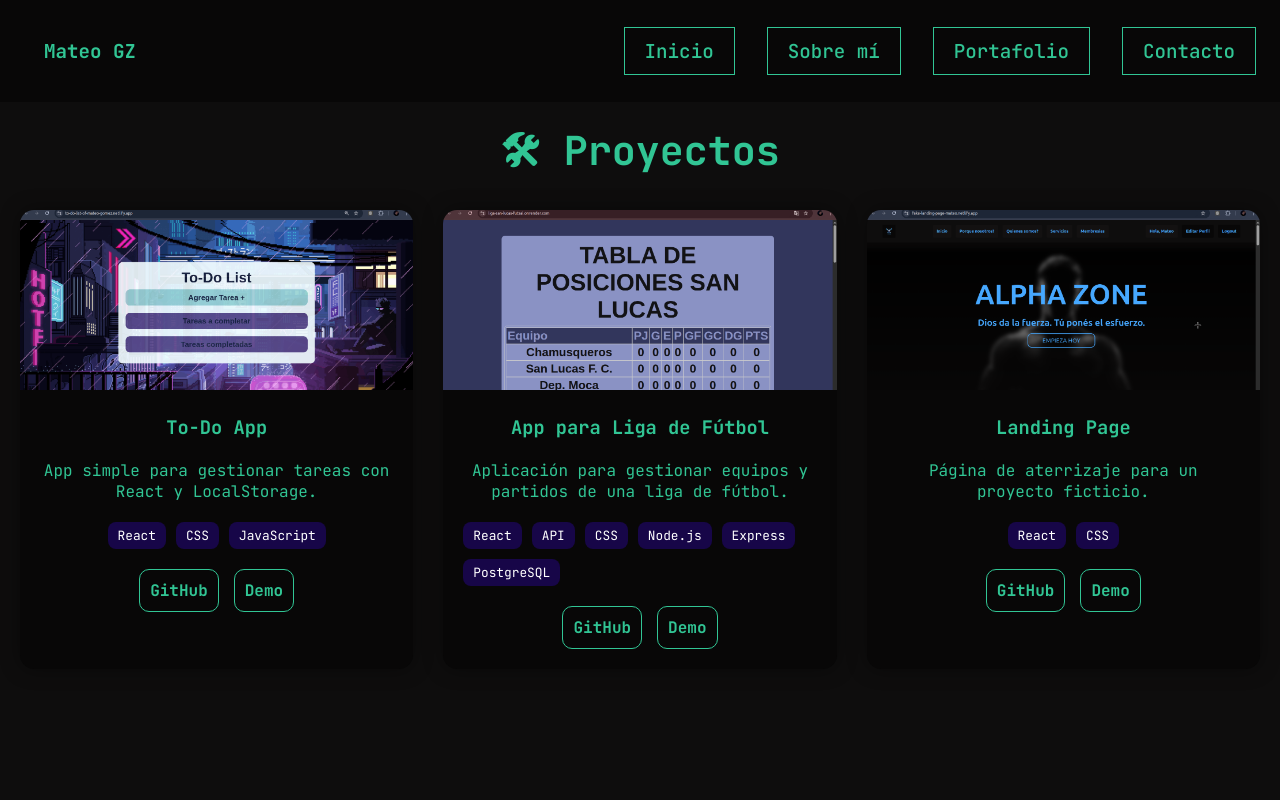
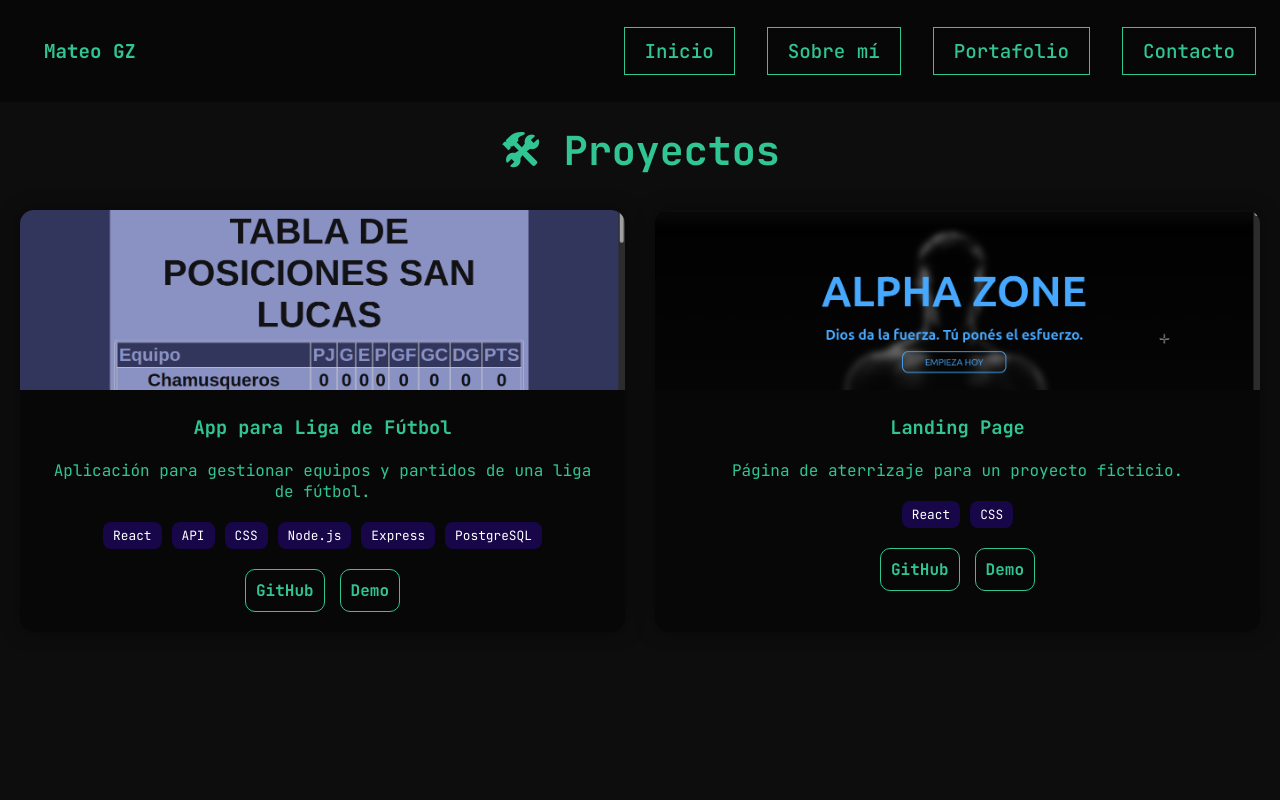
Before and after one commit to mateo-gz/PORTAFOLIO-PERSONAL, a React (Vite) app: page /portafolio in a window 1280 px wide. Shown: the top 800 px of the page. Built offline with nearby package versions, Linux system fonts and the light colour scheme.

Commit message:
QUITANDO LA TODO LIST DE PROYECTOS

```diff
--- a/src/App.css
+++ b/src/App.css
@@ -634,10 +634,6 @@ body {
   background-position: center;
 }
 
-.terminal {
-
-}
-
 .terminal-contenedor-terminal {
   height: 90%;
 }
--- a/src/pages/portfolio.jsx
+++ b/src/pages/portfolio.jsx
@@ -3,14 +3,6 @@ import ProjectCard from '../components/projectCard';
 
 const Portfolio = () => {
   const projects = [
-    {
-      title: 'To-Do App',
-      description: 'App simple para gestionar tareas con React y LocalStorage.',
-      tech: ['React', 'CSS', 'JavaScript'],
-      image: '/todo.png',
-      github: 'https://github.com/mateo-gz/To-Do-List',
-      demo: 'https://to-do-list-of-mateo-gomez.netlify.app/'
-    },
     {
       title: 'App para Liga de Fútbol',
       description: 'Aplicación para gestionar equipos y partidos de una liga de fútbol.',
```
